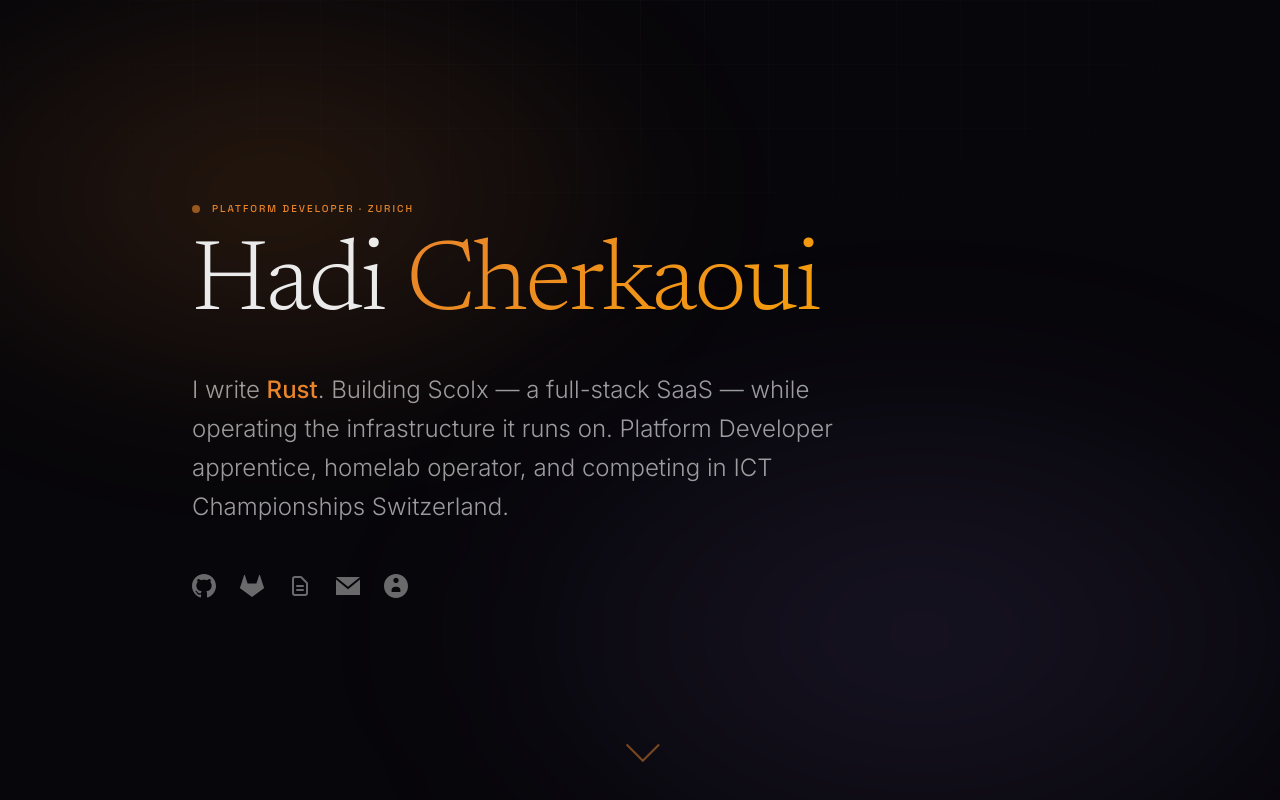
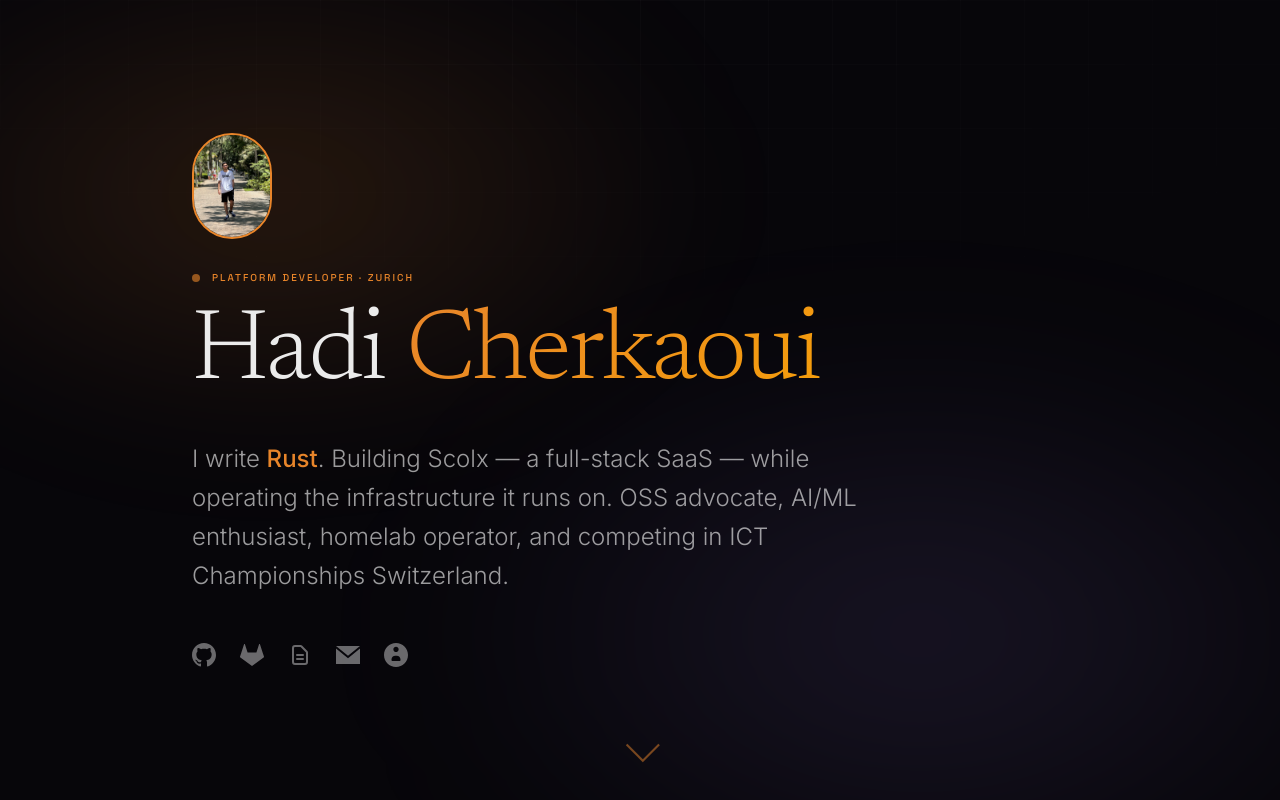
Before and after one commit to HadiCherkaoui/portfolio, a Next.js app: page / in a window 1280 px wide. Shown: the top 800 px of the page. Built offline with nearby package versions, Linux system fonts and the light colour scheme.

Commit message:
feat: add circular photo to hero, OSS/AI mention, v4 shorthand

```diff
--- a/components/HeroSection.tsx
+++ b/components/HeroSection.tsx
@@ -1,3 +1,5 @@
+import Image from "next/image";
+
 export default function HeroSection() {
   return (
     <section
@@ -5,10 +7,23 @@ export default function HeroSection() {
       className="min-h-screen flex flex-col justify-center py-20 px-4 relative overflow-hidden"
     >
       <div className="container mx-auto max-w-4xl relative z-10">
+        {/* Photo */}
+        <div className="mb-8">
+          <Image
+            src="/thewalk.jpg"
+            alt="Hadi Cherkaoui"
+            width={80}
+            height={80}
+            className="rounded-full object-cover border-2 border-(--accent-amber)"
+            style={{ objectPosition: "top" }}
+            priority
+          />
+        </div>
+
         {/* Role label */}
         <div className="mb-6 flex items-center gap-3">
           <span className="pulse-dot" />
-          <span className="font-tech text-[var(--accent-amber)] text-sm tracking-widest uppercase">
+          <span className="font-tech text-(--accent-amber) text-sm tracking-widest uppercase">
             Platform Developer · Zurich
           </span>
         </div>
@@ -20,11 +35,11 @@ export default function HeroSection() {
         </h1>
 
         {/* Opening claim */}
-        <p className="text-xl md:text-2xl font-light text-[var(--text-secondary)] max-w-2xl leading-relaxed mb-12">
+        <p className="text-xl md:text-2xl font-light text-(--text-secondary) max-w-2xl leading-relaxed mb-12">
           I write{" "}
-          <span className="text-[var(--accent-amber)] font-medium">Rust</span>
+          <span className="text-(--accent-amber) font-medium">Rust</span>
           . Building Scolx — a full-stack SaaS — while operating the
-          infrastructure it runs on. Platform Developer apprentice, homelab
+          infrastructure it runs on. OSS advocate, AI/ML enthusiast, homelab
           operator, and competing in ICT Championships Switzerland.
         </p>
 
@@ -36,7 +51,7 @@ export default function HeroSection() {
             target="_blank"
             rel="noopener noreferrer"
             aria-label="GitHub"
-            className="text-[var(--text-muted)] hover:text-[var(--accent-amber)] transition-all duration-500"
+            className="text-(--text-muted) hover:text-(--accent-amber) transition-all duration-500"
             style={{ transitionTimingFunction: "var(--ease-signature)" }}
           >
             <svg className="w-6 h-6" fill="currentColor" viewBox="0 0 24 24">
@@ -49,7 +64,7 @@ export default function HeroSection() {
             target="_blank"
             rel="noopener noreferrer"
             aria-label="GitLab"
-            className="text-[var(--text-muted)] hover:text-[var(--accent-amber)] transition-all duration-500"
+            className="text-(--text-muted) hover:text-(--accent-amber) transition-all duration-500"
             style={{ transitionTimingFunction: "var(--ease-signature)" }}
           >
             <svg className="w-6 h-6" fill="currentColor" viewBox="0 0 24 24">
@@ -62,7 +77,7 @@ export default function HeroSection() {
             target="_blank"
             rel="noopener noreferrer"
             aria-label="Documentation"
-            className="text-[var(--text-muted)] hover:text-[var(--accent-amber)] transition-all duration-500"
+            className="text-(--text-muted) hover:text-(--accent-amber) transition-all duration-500"
             style={{ transitionTimingFunction: "var(--ease-signature)" }}
           >
             <svg className="w-6 h-6" fill="none" stroke="currentColor" viewBox="0 0 24 24">
@@ -73,7 +88,7 @@ export default function HeroSection() {
           <a
             href="mailto:contact@hadi.cherkaoui.ch"
             aria-label="Email"
-            className="text-[var(--text-muted)] hover:text-[var(--accent-amber)] transition-all duration-500"
+            className="text-(--text-muted) hover:text-(--accent-amber) transition-all duration-500"
             style={{ transitionTimingFunction: "var(--ease-signature)" }}
           >
             <svg className="w-6 h-6" fill="currentColor" viewBox="0 0 24 24">
@@ -86,20 +101,20 @@ export default function HeroSection() {
             target="_blank"
             rel="noopener noreferrer"
             aria-label="TryHackMe"
-            className="text-[var(--text-muted)] hover:text-[var(--accent-amber)] transition-all duration-500"
+            className="text-(--text-muted) hover:text-(--accent-amber) transition-all duration-500"
             style={{ transitionTimingFunction: "var(--ease-signature)" }}
           >
             <svg className="w-6 h-6" fill="currentColor" viewBox="0 0 512 512">
-              <path d="M256 0C114.6 0 0 114.6 0 256s114.6 256 256 256 256-114.6 256-256S397.4 0 256 0zm0 80c30.9 0 56 25.1 56 56s-25.1 56-56 56-56-25.1-56-56 25.1-56 56-56zm80 304H176c-8.8 0-16-7.2-16-16v-16c0-44.2 35.8-80 80-80h32c44.2 0 80 35.8 80 80v16c0 8.8-7.2 16-16 16z"/>
+              <path d="M256 0C114.6 0 0 114.6 0 256s114.6 256 256 256 256-114.6 256-256S397.4 0 256 0zm0 80c30.9 0 56 25.1 56 56s-25.1 56-56 56-56-25.1-56-56 25.1-56 56-56zm80 304H176c-8.8 0-16-7.2-16-16v-16c0-44.2 35.8-80 80-80h32c44.2 0 80 35.8 80 80v16c0 8.8-7.2 16-16 16z" />
             </svg>
           </a>
         </div>
       </div>
 
       {/* Scroll indicator */}
-      <div className="absolute bottom-10 left-1/2 transform -translate-x-1/2 flex flex-col items-center opacity-50">
+      <div className="absolute bottom-10 left-1/2 -translate-x-1/2 flex flex-col items-center opacity-50">
         <div
-          className="w-6 h-6 border-r-2 border-b-2 border-[var(--accent-amber)] transform rotate-45 animate-bounce"
+          className="w-6 h-6 border-r-2 border-b-2 border-(--accent-amber) rotate-45 animate-bounce"
           style={{ animationDuration: "2s" }}
         />
       </div>
```
